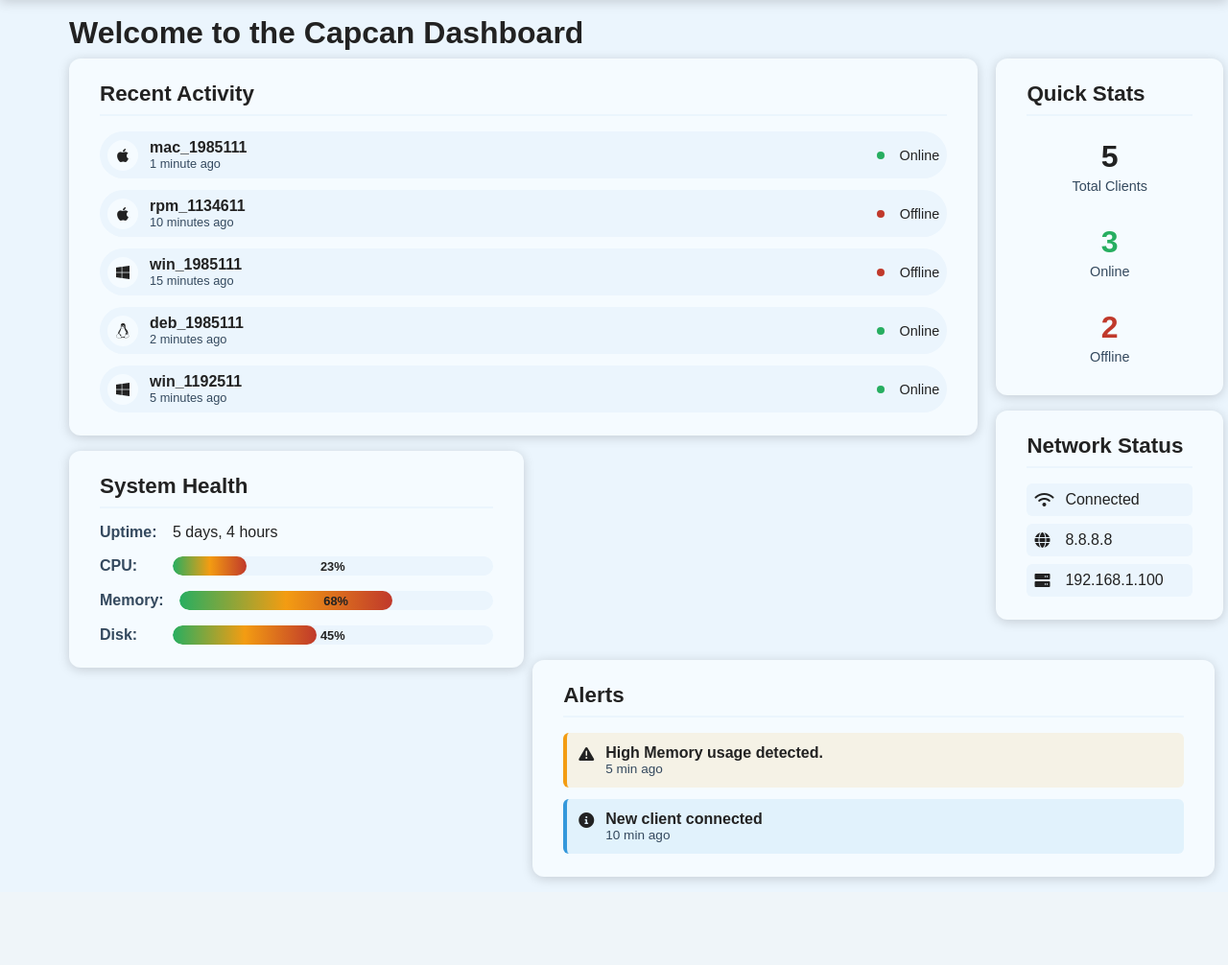
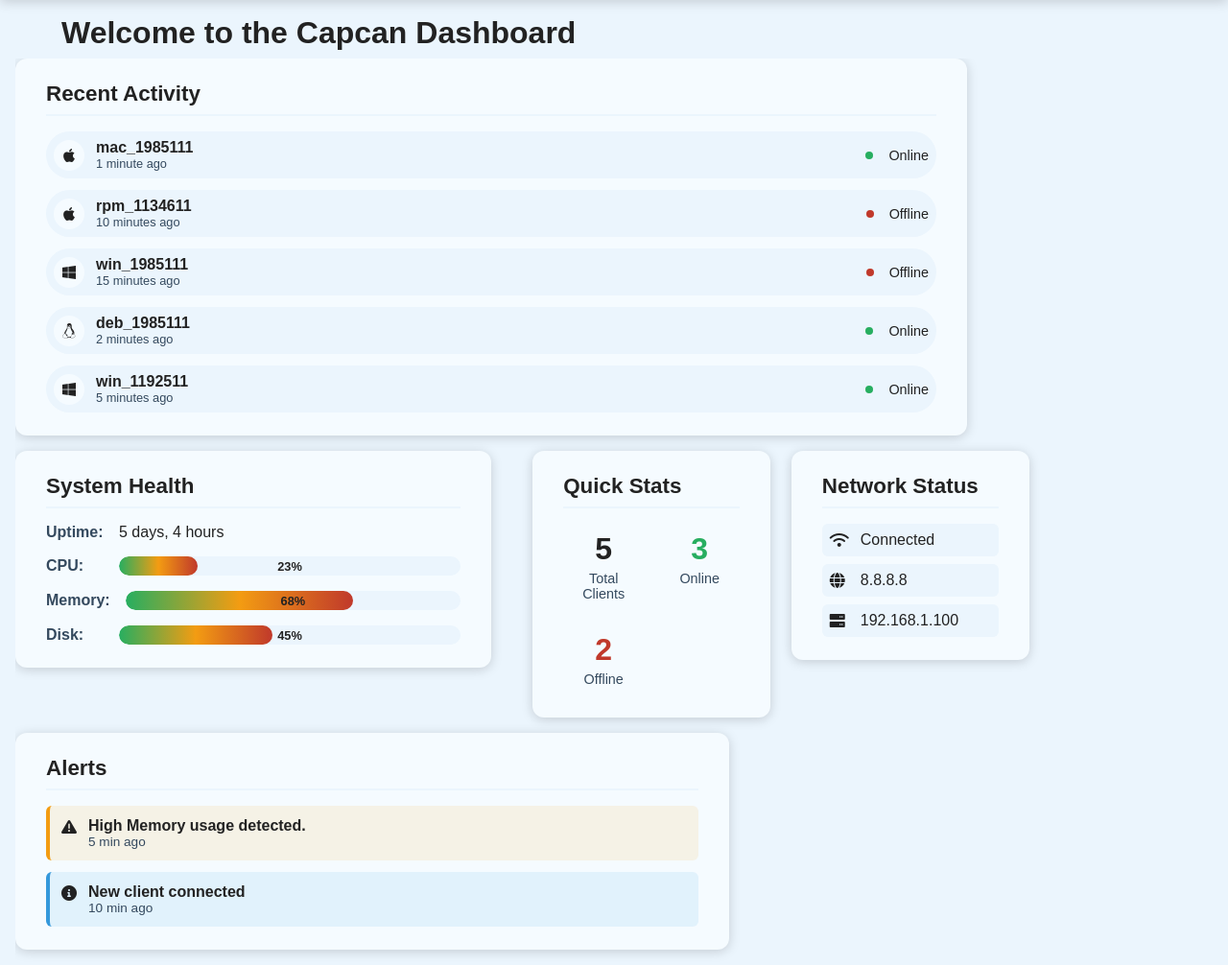
Before and after one commit to cyberdevOM/capcan, a Flask app: page /dashboard in a window 1280 px wide. Shown: the part 48-1054 px from the top of the page at 96% size. Before the commit the page ends 969 px from the top, so only its background shows below. Run offline with Flask 3, Linux system fonts and the light colour scheme; some libraries are stand-ins or nearby versions.

Commit message:
Fix: Worked on masonry layout for dashboard due to overflow errors on laptops

```diff
--- a/src/server/web/static/Capcan-css-base.css
+++ b/src/server/web/static/Capcan-css-base.css
@@ -479,7 +479,10 @@ body {
 .main-content {
     margin-left: 0; /* margin left 140px for sidebar 0 for top bar */
     margin-top: 3rem; /* Main content margin top 3rem 0 for sidebar*/
-    padding: 0.5rem 1.5rem 0 1.5rem; /* Main content padding (KEEP)*/
+    padding: 0.5rem clamp(0.5rem, 2vw, 1.5rem); /* Main content padding (responsive) */
+    overflow-x: hidden; /* Prevent horizontal scroll */
+    max-width: 100%; /* Prevent horizontal overflow */
+    box-sizing: border-box; /* Include padding in width calculation */
 }
 
 .hidden {
@@ -503,6 +506,9 @@ body {
 
     display: flex;
     flex-direction: column;
+
+    min-width: 0; /* Fix for overflowing content in flex items */
+    overflow: hidden; /* Hide overflow content */
 }
 
 /* 5 column grid system (desktop default) */
@@ -525,8 +531,27 @@ body {
 .modular-block-content {
     flex: 1; /* Take up remaining space */
     overflow: auto; /* Enable scrolling if content overflows */
+    min-width: 0; /* Fix for overflowing content in flex items */
 }
 
+/* Laptop adjustments */
+@media (max-width: 1440px) {
+    .main-content {
+        padding: 0.5rem 1rem 0 1rem;
+    }
+}
+
+@media (max-width: 1200px) {
+    .main-content {
+        padding: 0.5rem 0.75rem 0 0.75rem;
+    }
+}
+
+/* tablet adjustments */
+
+
+
+/* Responsive Modular Block Widths */
 @media (max-width: 1200px) {
     /* 4 columns on smaller desktops */
     .modular-block-xl { width: calc(100% - 0.5rem); }
--- a/src/server/web/static/Capcan-css-home.css
+++ b/src/server/web/static/Capcan-css-home.css
@@ -2,14 +2,27 @@
 .dashboard-title {
     font-size: 2rem;
     font-weight: bold;
-    margin: 0.5rem 3rem;
+    margin: 0.5rem clamp(1rem, 4vw, 3rem); /* Responsive margins (fix laptop overflow)*/
     color: var(--text-main);
+}
+
+.grid-sizer {
+    width: 20%; /* Base size for Masonry grid items */
+    height: 0;
+    visibility: hidden;
+    position: absolute;
+    top: 0;
+    left: 0;
 }
 
 .dashboard-tiles {
     /* using Masonry.js for layout */
-    margin: 0 3rem;
+    margin: 0;
     box-sizing: border-box;
+    max-width: 100%;
+    overflow: hidden;
+
+    width: 100%;
 }
 
 /* --- Dashboard Modular Block Content --- */
--- a/src/server/web/static/scripts/scripts.js
+++ b/src/server/web/static/scripts/scripts.js
@@ -113,24 +113,71 @@ function initializeHamburgerMenu() {
 function initializeMasonryLayout() {
     const grid = document.getElementById('TilesGrid') || document.querySelector('.masonry-grid')
     if (grid) {
+        if (!grid.querySelector('.grid-sizer')) {
+            const gridSizer = document.createElement('div');
+            gridSizer.className = 'grid-sizer';
+            grid.appendChild(gridSizer);
+        }
+
         const masonry = new Masonry(grid, {
             itemSelector: '.modular-block',
-            columnWidth: '.modular-block-xs', // Use the smallest block size as the column width
-            gutter: 16,
-            fitWidth: true,
+            columnWidth: '.grid-sizer',
+            percentPosition: true,
+            gutter: 20,
+            fitWidth: false, // Let CSS handle width
+            resize: true,
             transitionDuration: '0.3s'
         });
+
+        // Force correct width calc
+        function adjustGridWidth() {
+            const mainContent = grid.closest('.main-content');
+            if (mainContent) {
+                const mainContentStyles = getComputedStyle(mainContent);
+                const paddingLeft = parseFloat(mainContentStyles.paddingLeft) || 0;
+                const paddingRight = parseFloat(mainContentStyles.paddingRight) || 0;
+
+                const availableWidth = mainContent.clientWidth - paddingLeft - paddingRight;
+
+                grid.style.width = '100%';
+                grid.style.maxWidth = `${availableWidth}px`;
+
+                console.log(`Adjusted grid width to ${availableWidth}px`);
+            }
+        }
+
+        // Apply width fix after Masonry layout Complete
+        masonry.on('layoutComplete', () => {
+            adjustGridWidth();
+        });
+
+        // Handle Window Resize
+        let resizeTimeout;
+        window.addEventListener('resize', () => {
+            clearTimeout(resizeTimeout);
+            resizeTimeout = setTimeout(() => {
+                adjustGridWidth();
+                masonry.layout();
+            }, 250); // Debounce resize events
+        });
+
+        // Initial adjustment
+        setTimeout(adjustGridWidth, 100);
 
         // Reload layout on window resize
         const observer = new MutationObserver(() => {
             masonry.reloadItems();
             masonry.layout();
+            setTimeout(adjustGridWidth, 50); // Adjust width after layout
         });
 
         observer.observe(grid, {
             childList: true,
             subtree: true
         });
+
+
+        window.masonryInstance = masonry; // Expose for debugging
     }
 }
 
```
